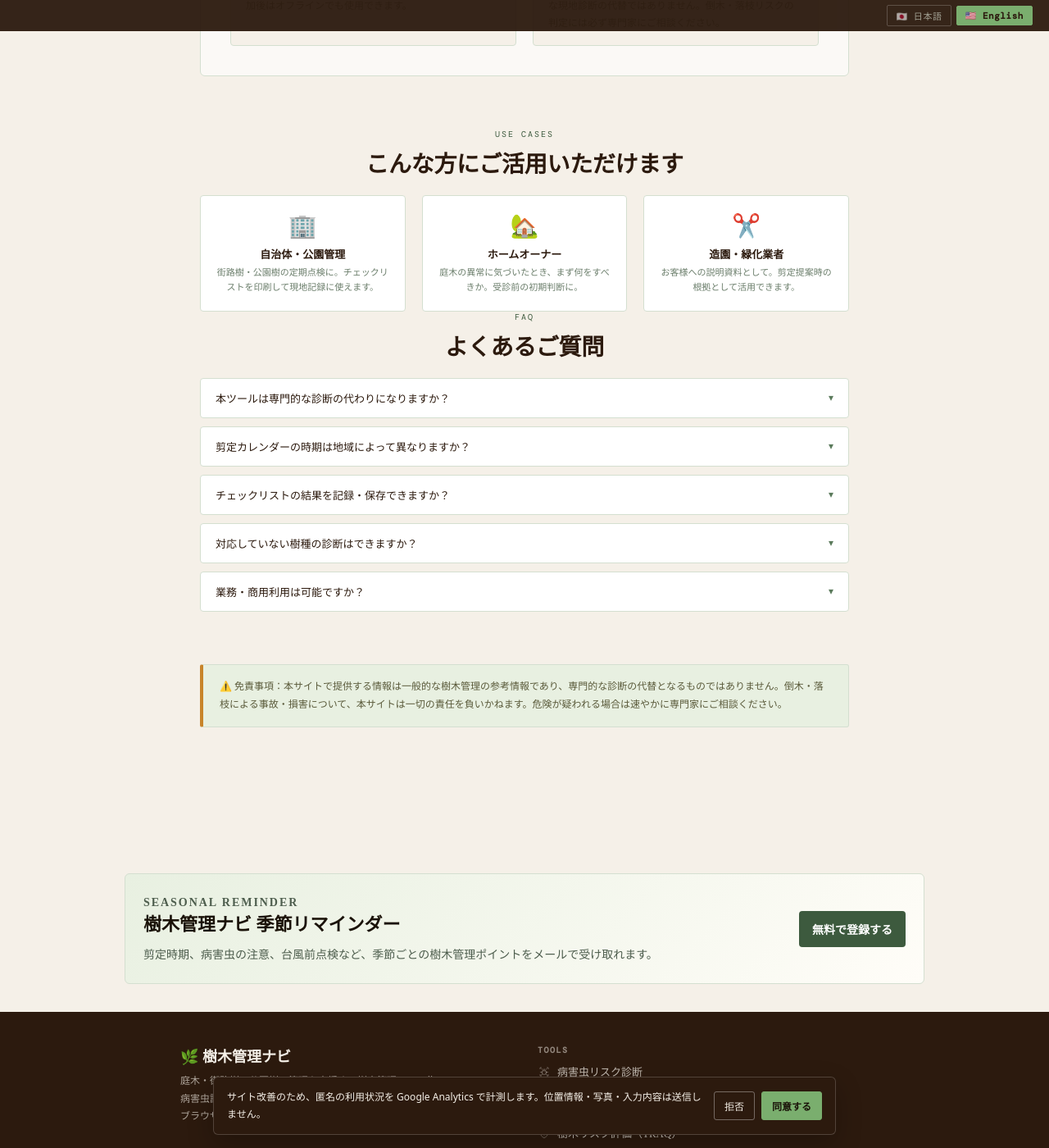
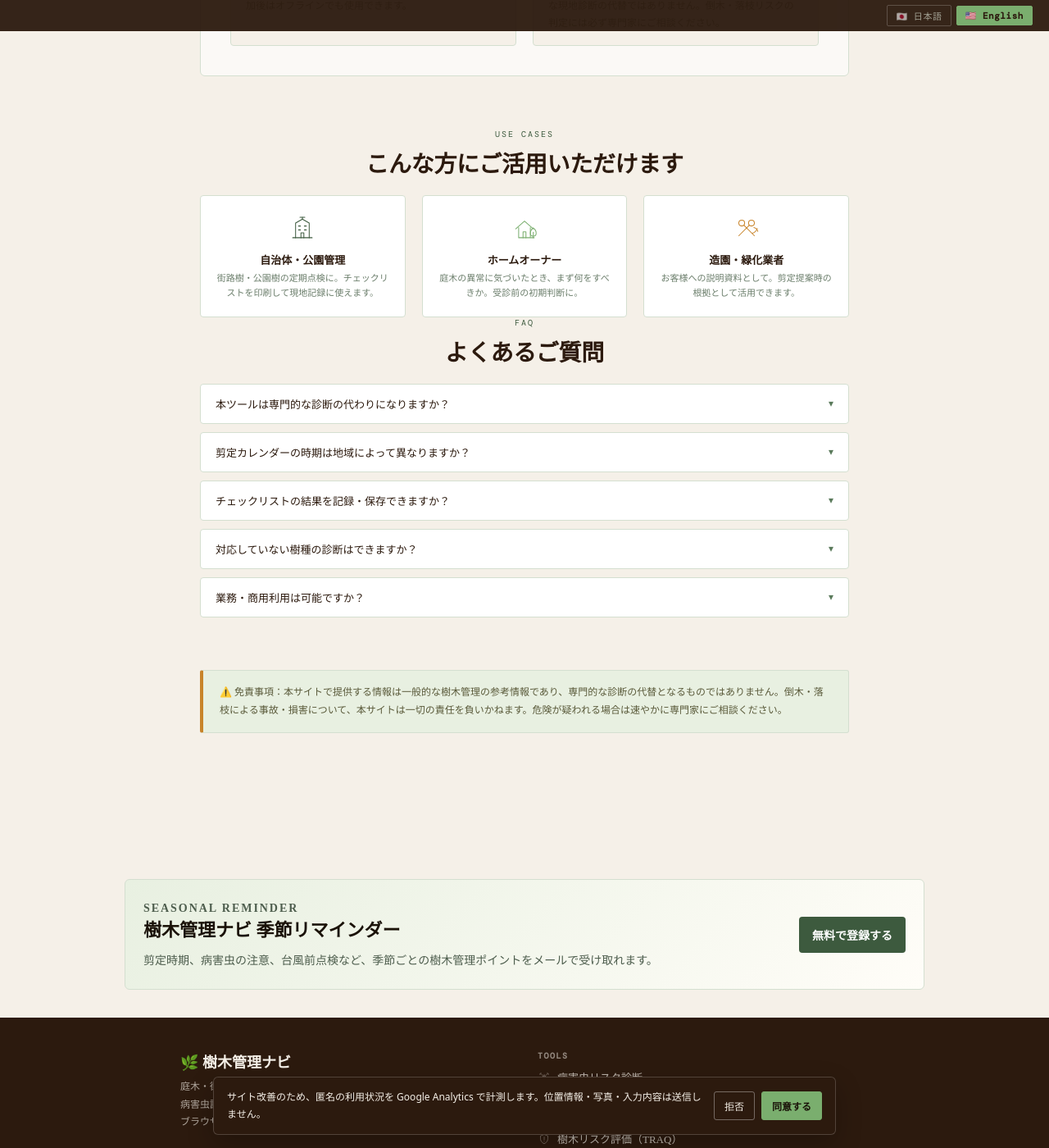
Before and after one commit to raitopapa/raitopapa.github.io, a Jekyll site: the page index.html, which Jekyll copies as it is, in a window 1280 px wide and 1400 px high, scrolled down 2281 px. Shown: the whole window at 82% size. Built offline with Jekyll 4.4.1, drawn with Linux system fonts in a browser that asks for light colours.

Commit message:
style: align use case icons with line icon system

```diff
--- a/index.html
+++ b/index.html
@@ -180,7 +180,9 @@ body { background: var(--surface-page); color: var(--ink); font-family: 'Noto Se
 .use-row { display: grid; grid-template-columns: repeat(3,1fr); gap: var(--gap-element); margin-top: var(--gap-element); }
 @media(max-width:540px){ .use-row{ grid-template-columns: 1fr; } }
 .use-item { text-align: center; padding: 20px 16px; border: 1px solid var(--mist); border-radius: 4px; background: var(--surface-card); }
-.use-icon { font-size: 28px; display: block; margin-bottom: 8px; }
+.use-icon { width: 38px; height: 38px; display: block; margin: 0 auto 10px; color: var(--moss); stroke: currentColor; stroke-width: 1.7; fill: none; stroke-linecap: round; stroke-linejoin: round; }
+.use-item:nth-child(2) .use-icon { color: var(--leaf); }
+.use-item:nth-child(3) .use-icon { color: var(--amber); }
 .use-title { font-family: 'Shippori Mincho', serif; font-size: 13px; font-weight: 600; color: var(--bark); margin-bottom: 4px; }
 .use-desc { font-size: 11px; color: #6b7e6b; line-height: 1.65; }
 
@@ -302,6 +304,33 @@ footer { background: var(--bark); color: var(--cream); padding: 40px 24px; }
   <symbol id="icon-contact" viewBox="0 0 64 64">
     <rect x="10" y="18" width="44" height="32" rx="4"></rect>
     <path d="M10 24l22 16 22-16"></path>
+  </symbol>
+  <symbol id="icon-use-civic" viewBox="0 0 64 64">
+    <path d="M18 52V22l14-8 14 8v30"></path>
+    <path d="M12 52h40"></path>
+    <path d="M24 28h4"></path>
+    <path d="M36 28h4"></path>
+    <path d="M24 36h4"></path>
+    <path d="M36 36h4"></path>
+    <path d="M29 52V42h6v10"></path>
+    <path d="M32 14v-4"></path>
+    <path d="M27 10h10"></path>
+  </symbol>
+  <symbol id="icon-use-homeowner" viewBox="0 0 64 64">
+    <path d="M14 34l18-16 18 16"></path>
+    <path d="M20 31v21h24V31"></path>
+    <path d="M29 52V40h6v12"></path>
+    <path d="M45 52h7"></path>
+    <path d="M50 52V41"></path>
+    <path d="M44 43c0-5 3-9 6-11 3 2 6 6 6 11a6 6 0 0 1-12 0z"></path>
+  </symbol>
+  <symbol id="icon-use-pro" viewBox="0 0 64 64">
+    <circle cx="22" cy="22" r="6"></circle>
+    <circle cx="42" cy="22" r="6"></circle>
+    <path d="M26 26l22 22"></path>
+    <path d="M38 26L16 48"></path>
+    <path d="M43 43c5-1 9-5 11-10"></path>
+    <path d="M47 31c4 1 7 4 8 8"></path>
   </symbol>
 </svg>
 
@@ -458,9 +487,9 @@ footer { background: var(--bark); color: var(--cream); padding: 40px 24px; }
   </div>
 
   <div class="use-row">
-    <div class="use-item"><span class="use-icon">🏢</span><div class="use-title">自治体・公園管理</div><p class="use-desc">街路樹・公園樹の定期点検に。チェックリストを印刷して現地記録に使えます。</p></div>
-    <div class="use-item"><span class="use-icon">🏡</span><div class="use-title">ホームオーナー</div><p class="use-desc">庭木の異常に気づいたとき、まず何をすべきか。受診前の初期判断に。</p></div>
-    <div class="use-item"><span class="use-icon">✂️</span><div class="use-title">造園・緑化業者</div><p class="use-desc">お客様への説明資料として。剪定提案時の根拠として活用できます。</p></div>
+    <div class="use-item"><svg class="use-icon" aria-hidden="true"><use href="#icon-use-civic"></use></svg><div class="use-title">自治体・公園管理</div><p class="use-desc">街路樹・公園樹の定期点検に。チェックリストを印刷して現地記録に使えます。</p></div>
+    <div class="use-item"><svg class="use-icon" aria-hidden="true"><use href="#icon-use-homeowner"></use></svg><div class="use-title">ホームオーナー</div><p class="use-desc">庭木の異常に気づいたとき、まず何をすべきか。受診前の初期判断に。</p></div>
+    <div class="use-item"><svg class="use-icon" aria-hidden="true"><use href="#icon-use-pro"></use></svg><div class="use-title">造園・緑化業者</div><p class="use-desc">お客様への説明資料として。剪定提案時の根拠として活用できます。</p></div>
   </div>
 
   <div class="sec-head">
```
